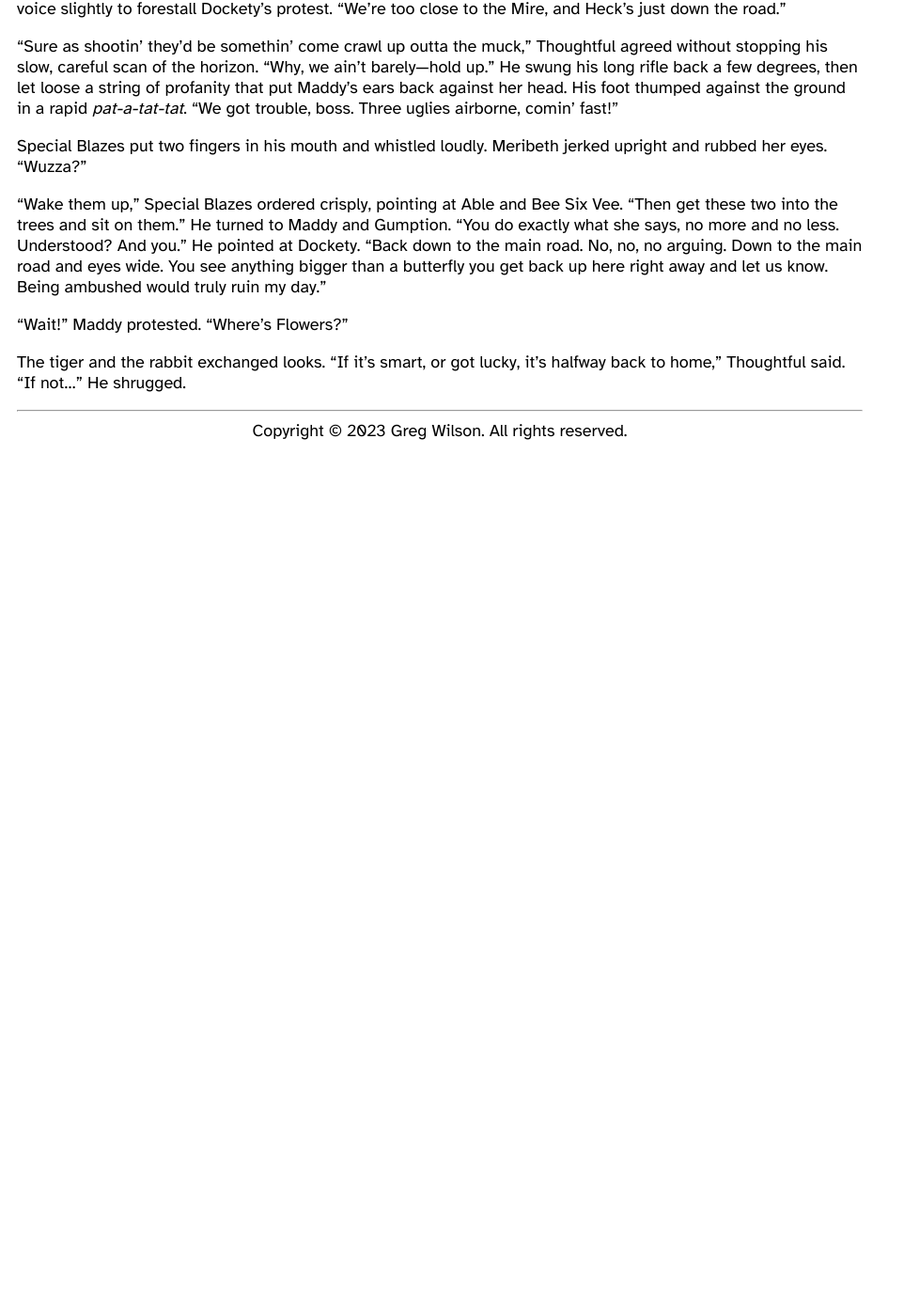
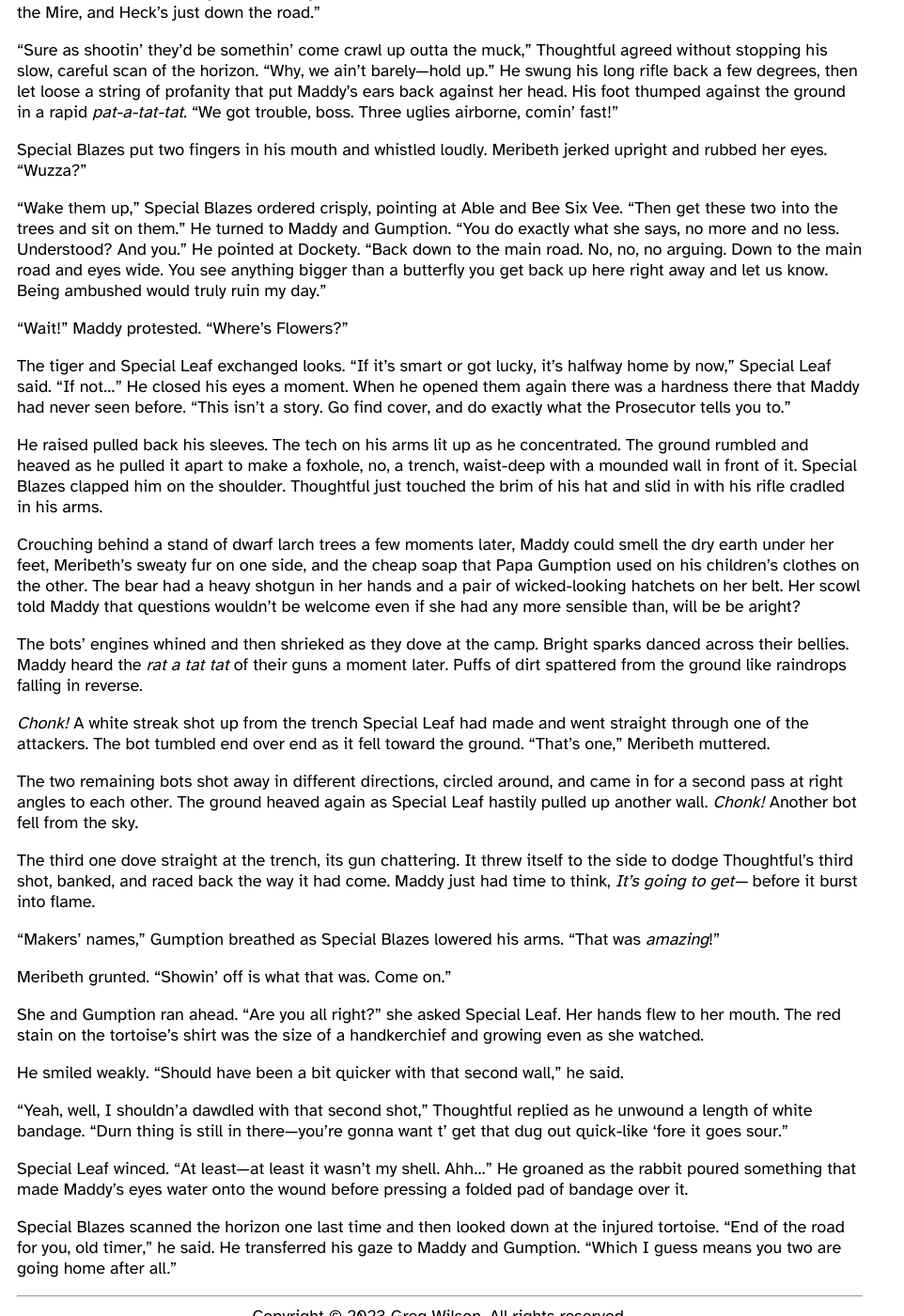
Before and after one commit to gvwilson/fiction, a Jekyll site: the page built from in-heck/index.md, in a window 1280 px wide and 1400 px high, scrolled down 30652 px. Shown: the whole window at 94% size, without its empty margins (0-962 px from the left). Built offline with Jekyll 4.4.1, drawn with Linux system fonts in a browser that asks for light colours; before the commit the page ends 31129 px from its top, so only the background shows below that; some of the changed text lies outside the part shown.

Commit message:
+567 words of In Heck

```diff
--- a/_data/status.csv
+++ b/_data/status.csv
@@ -34,6 +34,7 @@
 in-heck,2024-01-15,14986
 in-heck,2024-01-17,15518
 in-heck,2024-01-20,15905
+in-heck,2024-01-21,16472
 last-wolf,2023-09-01,41953
 leaderboard,2023-12-26,1094
 leaderboard,2023-12-27,1657
--- a/in-heck/index.md
+++ b/in-heck/index.md
@@ -2773,11 +2773,7 @@
 "Would you like a hand getting down?"
 Special Blazes asked,
 coming around the corner with a freshly-brewed cup of tea in his hand.
-
-"I knew this was gonna happen,"
-Gumption muttered behind her.
-
-Special Blazes nodded,
+He nodded,
 solemn-faced,
 at Maddy's polite,
 "No thank you,"
@@ -2802,14 +2798,20 @@
 "Your choice is reckless.
 You will not be safe.
 You must return home."
-Dockety sounded as angry as Maddy had ever heard it,
-but Special Blazes shook his head.
-
+Dockety sounded as angry as Maddy had ever heard it.
+
+"I agree with my friend here,"
+Special Leaf said.
+He looked tired,
+Maddy thought.
+He didn't belong here any more than she did.
+
+But Special Blazes shook his head.
 "We're not turning around,
 and they can't go back on their own.
 Can't stay here either,"
 he went on,
-raising his voice slightly to forestall Dockety's protest.
+raising his voice slightly to forestall Dockety and Special Leaf's protests.
 "We're too close to the Mire,
 and Heck's just down the road."
 
@@ -2850,8 +2852,99 @@
 Maddy protested.
 "Where's Flowers?"
 
-The tiger and the rabbit exchanged looks.
-"If it's smart, or got lucky, it's halfway back to home," Thoughtful said.
-"If not…" He shrugged.
+The tiger and Special Leaf exchanged looks.
+"If it's smart or got lucky, it's halfway home by now," Special Leaf said.
+"If not…"
+He closed his eyes a moment.
+When he opened them again there was a hardness there that Maddy had never seen before.
+"This isn't a story.
+Go find cover,
+and do exactly what the Prosecutor tells you to."
+
+He raised pulled back his sleeves.
+The tech on his arms lit up as he concentrated.
+The ground rumbled and heaved as he pulled it apart to make a foxhole,
+no,
+a trench,
+waist-deep with a mounded wall in front of it.
+Special Blazes clapped him on the shoulder.
+Thoughtful just touched the brim of his hat and slid in
+with his rifle cradled in his arms.
+
+Crouching behind a stand of dwarf larch trees a few moments later,
+Maddy could smell the dry earth under her feet,
+Meribeth's sweaty fur on one side,
+and the cheap soap that Papa Gumption used on his children's clothes on the other.
+The bear had a heavy shotgun in her hands
+and a pair of wicked-looking hatchets on her belt.
+Her scowl told Maddy that questions wouldn't be welcome
+even if she had any more sensible than,
+will be be aright?
+
+The bots' engines whined and then shrieked as they dove at the camp.
+Bright sparks danced across their bellies.
+Maddy heard the *rat a tat tat* of their guns a moment later.
+Puffs of dirt spattered from the ground like raindrops falling in reverse.
+
+*Chonk!*
+A white streak shot up from the trench Special Leaf had made
+and went straight through one of the attackers.
+The bot tumbled end over end as it fell toward the ground.
+"That's one,"
+Meribeth muttered.
+
+The two remaining bots shot away in different directions,
+circled around,
+and came in for a second pass at right angles to each other.
+The ground heaved again as Special Leaf hastily pulled up another wall.
+*Chonk!*
+Another bot fell from the sky.
+
+The third one dove straight at the trench,
+its gun chattering.
+It threw itself to the side to dodge Thoughtful's third shot,
+banked,
+and raced back the way it had come.
+Maddy just had time to think,
+*It's going to get—*
+before it burst into flame.
+
+"Makers' names,"
+Gumption breathed as Special Blazes lowered his arms.
+"That was *amazing*!"
+
+Meribeth grunted.
+"Showin' off is what that was.
+Come on."
+
+She and Gumption ran ahead.
+"Are you all right?" she asked Special Leaf.
+Her hands flew to her mouth.
+The red stain on the tortoise's shirt
+was the size of a handkerchief
+and growing even as she watched.
+
+He smiled weakly.
+"Should have been a bit quicker with that second wall,"
+he said.
+
+"Yeah,
+well,
+I shouldn'a dawdled with that second shot,"
+Thoughtful replied as he unwound a length of white bandage.
+"Durn thing is still in there—you're gonna want t' get that dug out quick-like
+'fore it goes sour."
+
+Special Leaf winced.
+"At least—at least it wasn't my shell.
+Ahh…"
+He groaned as the rabbit poured something that made Maddy's eyes water onto the wound
+before pressing a folded pad of bandage over it.
+
+Special Blazes scanned the horizon one last time
+and then looked down at the injured tortoise.
+"End of the road for you, old timer," he said.
+He transferred his gaze to Maddy and Gumption.
+"Which I guess means you two are going home after all."
 
 </section>
```
Also changed, not shown: status.svg.
